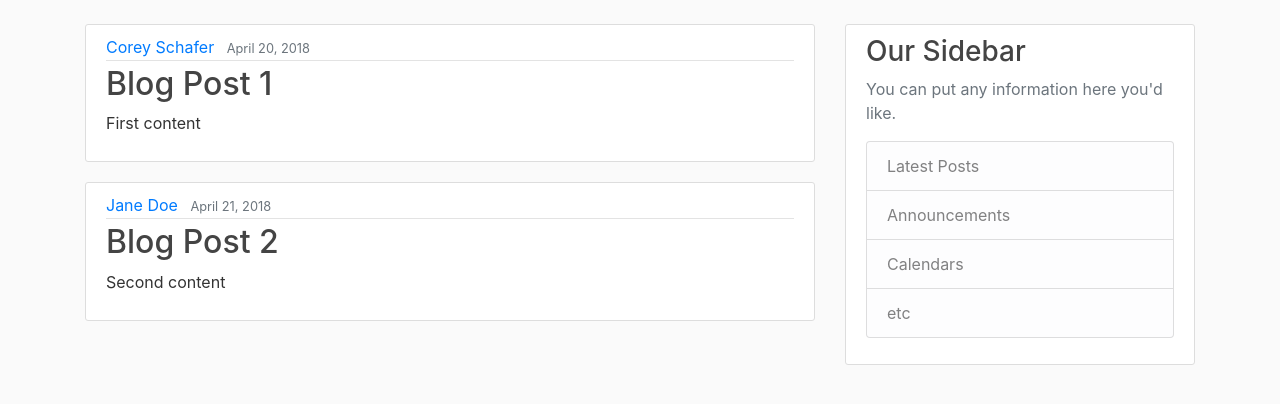
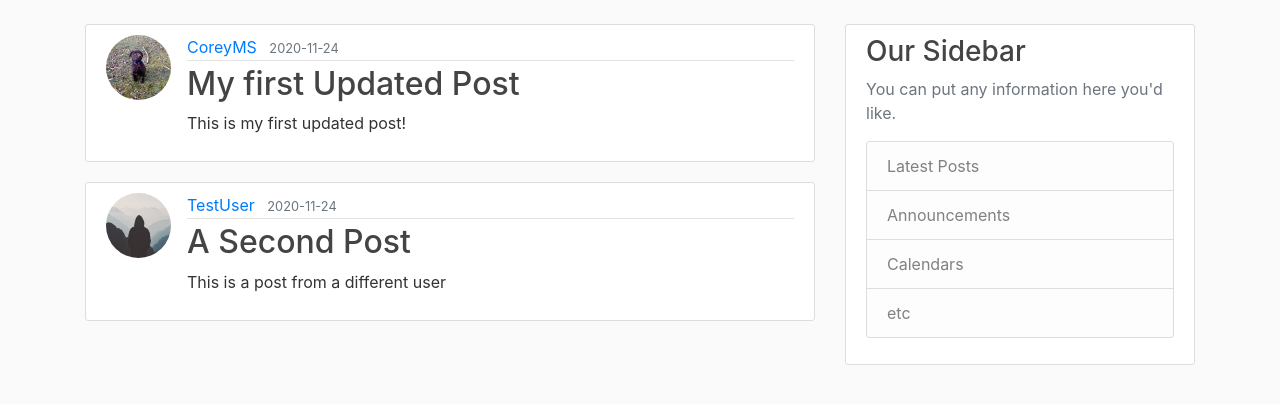
Before and after one commit to heimrih/PythonAssignment1, a Flask app: page / in a window 1280 px wide. Shown: the part 56-460 px from the top of the page. Run offline with Flask 2, Linux system fonts and the light colour scheme; data comes from the database, SQL or seed files in the repository; both versions use the stored data as it was after the commit; some libraries are stand-ins or nearby versions.

Commit message:
Post feature added

```diff
--- a/flaskblog/__init__.py
+++ b/flaskblog/__init__.py
@@ -1,9 +1,15 @@
 from flask import Flask
 from flask_sqlalchemy import SQLAlchemy
+from flask_bcrypt import Bcrypt
+from flask_login import LoginManager
 
 app = Flask(__name__)
 app.config['SECRET_KEY']='7e2f9c957d85118ed5a76d202ec3e9b5'
 app.config['SQLALCHEMY_DATABASE_URI']='sqlite:///site.db'
 db=SQLAlchemy(app)
+bcrypt=Bcrypt(app)
+login_manager=LoginManager(app)
+login_manager.login_view='login'
+login_manager.login_message_category='info'
 
 from flaskblog import routes
--- a/flaskblog/routes.py
+++ b/flaskblog/routes.py
@@ -1,27 +1,17 @@
-from flask import render_template, url_for, flash, redirect
-from flaskblog import app
-from flaskblog.forms import RegistrationForm, LoginForm
+import os
+import secrets
+from PIL import Image
+from flask import render_template, url_for, flash, redirect, request, abort
+from flaskblog import app, db, bcrypt
+from flaskblog.forms import RegistrationForm, LoginForm, UpdateAccountForm, PostForm
 from flaskblog.models import User, Post
+from flask_login import login_user, current_user, logout_user, login_required
 
-
-posts=[
-    {
-        'author':'Corey Schafer',
-        'title':'Blog Post 1',
-        'content':'First content',
-        'date_posted':'April 20, 2018'
-    },
-    {
-        'author':'Jane Doe',
-        'title':'Blog Post 2',
-        'content':'Second content',
-        'date_posted':'April 21, 2018'
-    }
-]
 
 @app.route("/") #rootpage
 @app.route("/home") #homepage which is same as root
 def home():
+    posts=Post.query.all()
     return render_template('home.html',posts=posts)
 
 
@@ -33,20 +23,122 @@ def about():
 
 @app.route("/register",methods=['GET','POST']) #register page
 def register():
+    if current_user.is_authenticated:
+        return redirect(url_for('home'))
     form=RegistrationForm()
     if form.validate_on_submit():
-        flash(f'Account created for {form.username.data}!','success')
-        return redirect(url_for('home'))
+        hashed_password=bcrypt.generate_password_hash(form.password.data).decode('utf-8')
+        user=User(username=form.username.data, email=form.email.data, password=hashed_password)
+        db.session.add(user)
+        db.session.commit()
+        flash('Your account has been created! You are now able to log in','success')
+        return redirect(url_for('login'))
     return render_template('register.html',title='Register',form=form)
 
 
 @app.route("/login",methods=['GET','POST']) #login page
 def login():
+    if current_user.is_authenticated:
+        return redirect(url_for('home'))
     form=LoginForm()
     if form.validate_on_submit():
-        if form.email.data == 'admin@blog.com' and form.password.data=='password':
-            flash('You have been logged in!','success')
-            return redirect(url_for('home'))
+        user=User.query.filter_by(email=form.email.data).first()
+        if user and bcrypt.check_password_hash(user.password,form.password.data):
+            login_user(user,remember=form.remember.data)
+            next_page=request.args.get('next')
+            return redirect(next_page) if next_page else redirect(url_for('home'))
         else:
-            flash('Login Unsuccessful. Please check username and password','danger')
+            flash('Login Unsuccessful. Please check email and password','danger')
     return render_template('login.html',title='Login',form=form)
+
+
+@app.route("/logout") #logout page
+def logout():
+    logout_user()
+    return redirect(url_for('home'))
+
+
+def save_picture(form_picture):
+    random_hex=secrets.token_hex(8)
+    _, f_ext=os.path.splitext(form_picture.filename)
+    picture_fn=random_hex + f_ext
+    picture_path=os.path.join(app.root_path,'static/profile_pics',picture_fn)
+
+    output_size=(125,125)
+    i=Image.open(form_picture)
+    i.thumbnail(output_size)
+    i.save(picture_path)
+
+    return picture_fn
+
+
+@app.route("/account",methods=['GET','POST']) #account page
+@login_required
+def account():
+    form=UpdateAccountForm()
+    if form.validate_on_submit():
+        if form.picture.data:
+            picture_file=save_picture(form.picture.data)
+            current_user.image_file=picture_file
+        current_user.username=form.username.data
+        current_user.email=form.email.data
+        db.session.commit()
+        flash('Your account has been updated!','success')
+        return redirect(url_for('account'))
+    elif request.method == 'GET':
+        form.username.data=current_user.username
+        form.email.data=current_user.email
+    image_file=url_for('static', filename='profile_pics/' + current_user.image_file)
+    return render_template('account.html',title='Account',
+                           image_file=image_file,form=form)
+
+
+@app.route("/post/new",methods=['GET','POST']) #new post page
+@login_required
+def new_post():
+    form=PostForm()
+    if form.validate_on_submit():
+        post=Post(title=form.title.data, content=form.content.data, author=current_user)
+        db.session.add(post)
+        db.session.commit()
+        flash('Your post has been created!','success')
+        return redirect(url_for('home'))
+    return render_template('create_post.html',title='New Post',
+                           form=form,legend='New Post')
+
+@app.route("/post/<int:post_id>")
+def post(post_id):
+    post=Post.query.get_or_404(post_id)
+    return render_template('post.html',title=post.title,post=post)
+
+
+@app.route("/post/<int:post_id>/update",methods=['GET','POST']) #update post page
+@login_required
+def update_post(post_id):
+    post=Post.query.get_or_404(post_id)
+    if post.author != current_user:
+        abort(403)
+    form=PostForm()
+    if form.validate_on_submit():
+        post.title=form.title.data
+        post.content=form.content.data
+        db.session.commit()
+        flash('Your post has been updated!','success')
+        return redirect(url_for('post', post_id=post.id))
+    elif request.method == 'GET':
+        form.title.data=post.title
+        form.content.data=post.content
+    return render_template('create_post.html',title='Update Post',
+                           form=form,legend='Update Post')
+
+
+@app.route("/post/<int:post_id>/delete",methods=['POST']) #delete post page
+@login_required
+def delete_post(post_id):
+    post=Post.query.get_or_404(post_id)
+    if post.author != current_user:
+        abort(403)
+    db.session.delete(post)
+    db.session.commit()
+    flash('Your post has been deleted!','success')
+    return redirect(url_for('home'))
--- a/flaskblog/templates/home.html
+++ b/flaskblog/templates/home.html
@@ -2,12 +2,13 @@
 {% block content %}
     {% for post in posts %}
         <article class="media content-section">
+          <img class="rounded-circle article-img" src="{{ url_for('static',filename='profile_pics/' + post.author.image_file) }}">
           <div class="media-body">
             <div class="article-metadata">
-              <a class="mr-2" href="#">{{ post.author }}</a>
-              <small class="text-muted">{{ post.date_posted }}</small>
+              <a class="mr-2" href="#">{{ post.author.username }}</a>
+              <small class="text-muted">{{ post.date_posted.strftime('%Y-%m-%d') }}</small>
             </div>
-            <h2><a class="article-title" href="#">{{ post.title }}</a></h2>
+            <h2><a class="article-title" href="{{ url_for('post',post_id=post.id) }}">{{ post.title }}</a></h2>
             <p class="article-content">{{ post.content }}</p>
           </div>
         </article>
--- a/flaskblog/templates/layout.html
+++ b/flaskblog/templates/layout.html
@@ -31,8 +31,14 @@
             </div>
             <!-- Navbar Right Side -->
             <div class="navbar-nav">
-              <a class="nav-item nav-link" href="{{ url_for('login') }}">Login</a>
-              <a class="nav-item nav-link" href="{{ url_for('register') }}">Register</a>
+              {% if current_user.is_authenticated %}
+                  <a class="nav-item nav-link" href="{{ url_for('new_post') }}">New Post</a>
+                  <a class="nav-item nav-link" href="{{ url_for('account') }}">Account</a>
+                  <a class="nav-item nav-link" href="{{ url_for('logout') }}">Logout</a>
+              {% else %}
+                  <a class="nav-item nav-link" href="{{ url_for('login') }}">Login</a>
+                  <a class="nav-item nav-link" href="{{ url_for('register') }}">Register</a>
+              {% endif %}
             </div>
           </div>
         </div>
```
Also changed, not shown: flaskblog/forms.py (+44 -2 lines), flaskblog/models.py (+8 -2 lines), flaskblog/templates/account.html (added, +57 -0 lines), flaskblog/templates/create_post.html (added, +40 -0 lines), flaskblog/templates/post.html (added, +39 -0 lines), README.md, flaskblog/site.db, flaskblog/static/profile_pics/07b710764e777159.png (added), flaskblog/static/profile_pics/60646ccf8f4c22ef.jpg (added), flaskblog/static/profile_pics/a1772957c74c163f.jpg (added), flaskblog/static/profile_pics/default.jpg (added).
